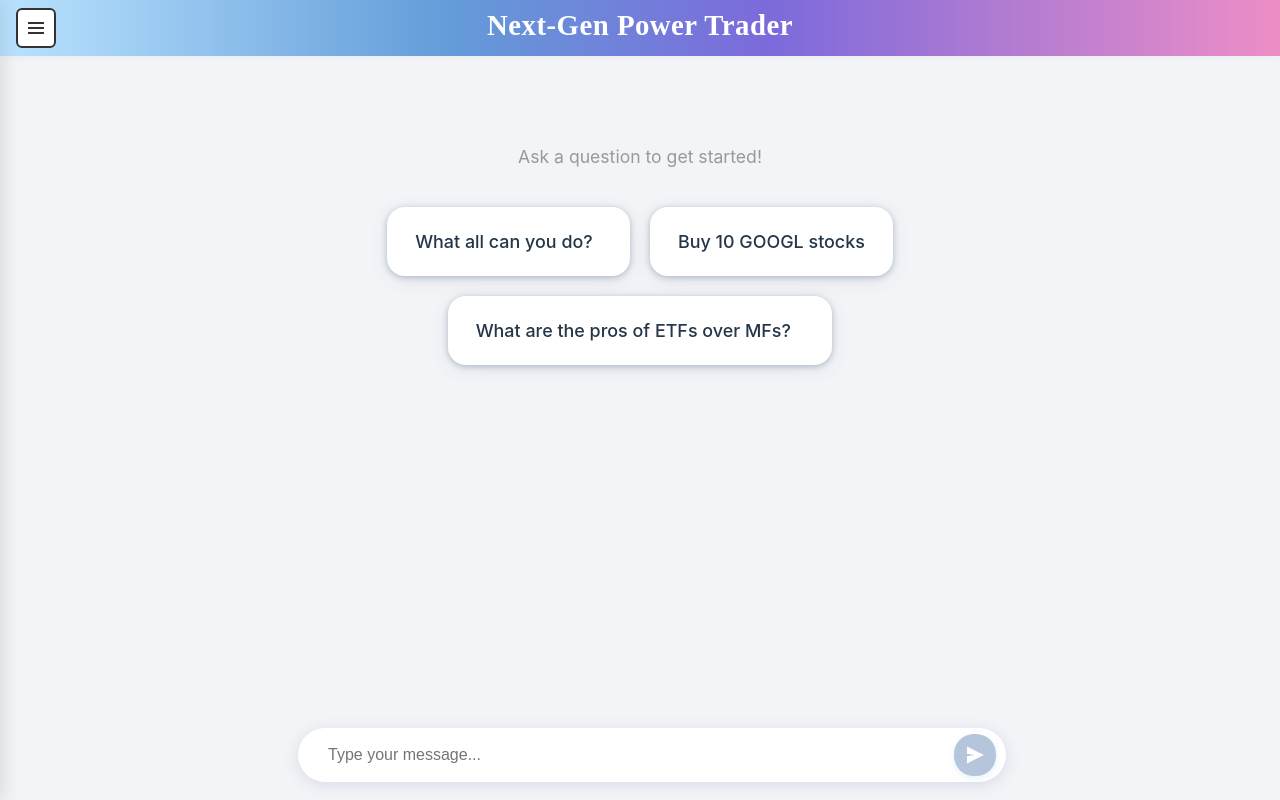
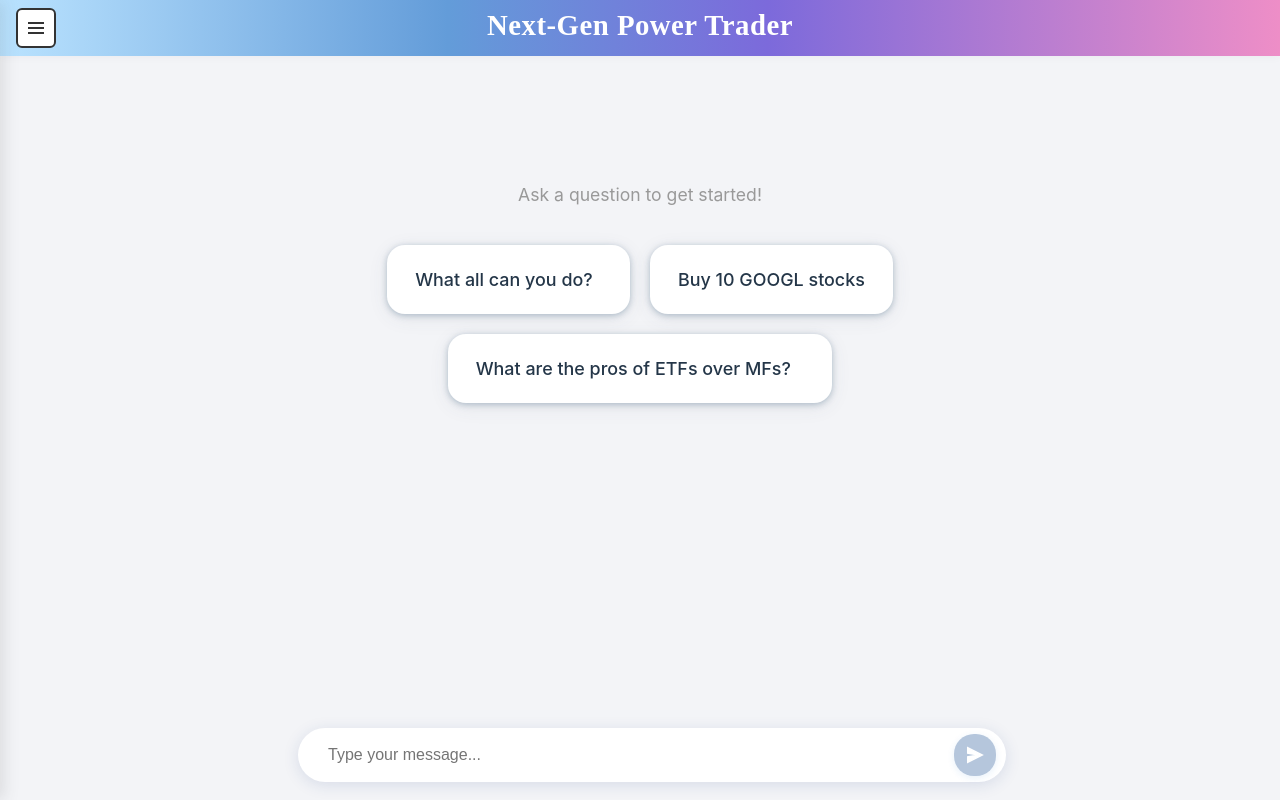
Before and after one commit to SAH-UJA/next-gen-power-trader, a React (Create React App) app in the folder frontend/: page / in a window 1280 px wide. Built offline with nearby package versions, Linux system fonts and the light colour scheme.

Commit message:
updated sample questions margin-top

```diff
--- a/frontend/src/App.css
+++ b/frontend/src/App.css
@@ -55,7 +55,7 @@
 .chat-empty {
   color: #999;
   text-align: center;
-  margin-top: 7%;
+  margin-top: 10%;
   font-size: 1.1em;
 }
 
```
